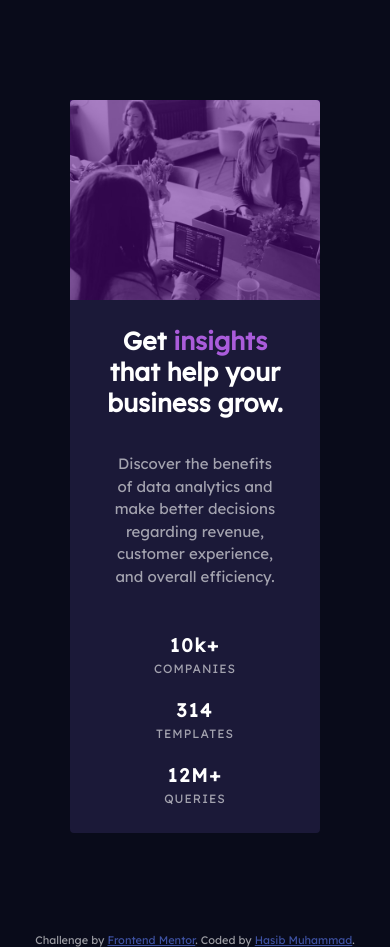
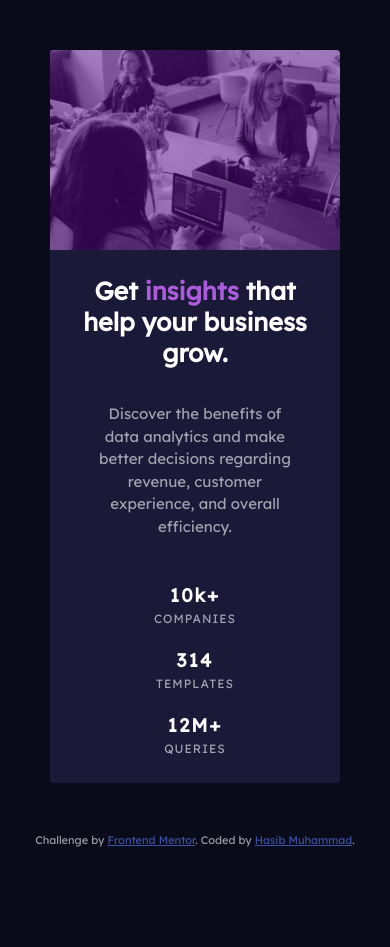
Before and after one commit to hasibmuhammad/stats-preview-card-component-main, a plain HTML site: page index.html in a window 390 px wide. After the commit the page ends 847 px from the top, so only its background shows below. Drawn offline with Linux system fonts and the light colour scheme.

Commit message:
Responsive modified

```diff
--- a/style.css
+++ b/style.css
@@ -47,7 +47,7 @@ body {
 }
 
 .container {
-  margin: 100px 70px;
+  margin: 50px 50px;
   background: var(--card-background);
   border-radius: 4px;
 }
```
